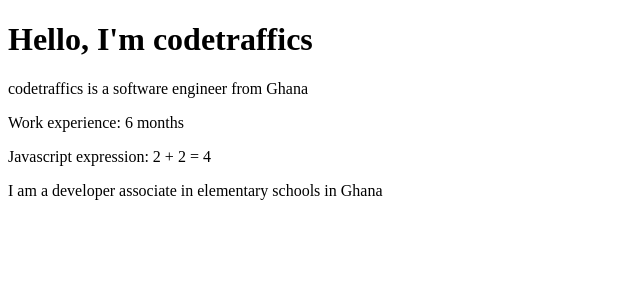
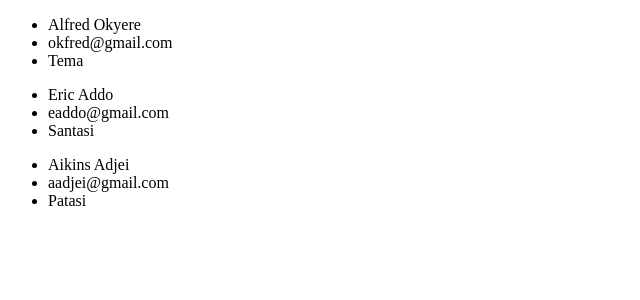
Before and after one commit to codetraffics/react-app, a React (Create React App) app: page / in a window 1280 px wide. Shown: the top 300 px of the page, without its empty margins (0-640 px from the left). Built offline with nearby package versions, Linux system fonts and the light colour scheme.

Commit message:
Rendering list in react with JS map() array method

```diff
--- a/src/App.js
+++ b/src/App.js
@@ -1,13 +1,15 @@
 import Hero from "./components/Hero";
 import Bio from "./components/Bio";
 import Expressions from "./components/Expressions";
+import Lists from "./components/Lists";
 
 const App = () => {
   return (
     <>
       {/* <Hero />
       <Bio /> */}
-      <Expressions />
+      {/* <Expressions /> */}
+      <Lists />
     </>
   );
 };
--- a/src/components/Expressions.jsx
+++ b/src/components/Expressions.jsx
@@ -1,6 +1,7 @@
 const Expressions = () => {
   const myName = "codetraffics";
-  const intro = () => `${myName} is a software engineer from Ghana`;
+  const intro = () =>
+    `${myName} is an entry level software engineer from Ghana`;
   const specialClass = "simple-class";
   const multiply = (a, b) => a * b;
 
@@ -9,9 +10,22 @@ const Expressions = () => {
       <h1>Hello, I'm {myName}</h1>
       <p>{intro()}</p>
       <p>Work experience: {multiply(3, 2)} months</p>
+      <p>
+        I am learning the following technologies:{" "}
+        {[
+          "React",
+          "Redux",
+          "NextJS",
+          "TypeScript",
+          "NodeJS",
+          "ExpressJS",
+          "MongoDB",
+        ]}
+      </p>
       <p>Javascript expression: 2 + 2 = {2 + 2}</p>
       <p className={specialClass}>
-        I am a developer associate in elementary schools in Ghana
+        I am a developer associate in elementary schools in Ghana where I coach
+        teenagers to build basic websites with HTML and CSS.
       </p>
     </>
   );
--- /dev/null
+++ b/src/components/Lists.jsx
@@ -0,0 +1,50 @@
+const Lists = () => {
+  // Example #1
+  //   const numbers = [1, 2, 3, 4, 5];
+
+  // Example #2
+  const userData = [
+    {
+      firstName: "Alfred",
+      lastName: "Okyere",
+      email: "okfred@gmail.com",
+      city: "Tema",
+    },
+    {
+      firstName: "Eric",
+      lastName: "Addo",
+      email: "eaddo@gmail.com",
+      city: "Santasi",
+    },
+    {
+      firstName: "Aikins",
+      lastName: "Adjei",
+      email: "aadjei@gmail.com",
+      city: "Patasi",
+    },
+  ];
+
+  return (
+    <>
+      {/* Example #1 */}
+      {/* {numbers.map((number) => (
+        <ul key={Math.random() * 10}>
+          <li>{number}</li>
+        </ul>
+      ))} */}
+
+      {/* Example #2 */}
+      {userData.map((user) => (
+        <ul>
+          <li>
+            {user.firstName} {user.lastName}
+          </li>
+          <li>{user.email}</li>
+          <li>{user.city}</li>
+        </ul>
+      ))}
+    </>
+  );
+};
+
+export default Lists;
```
